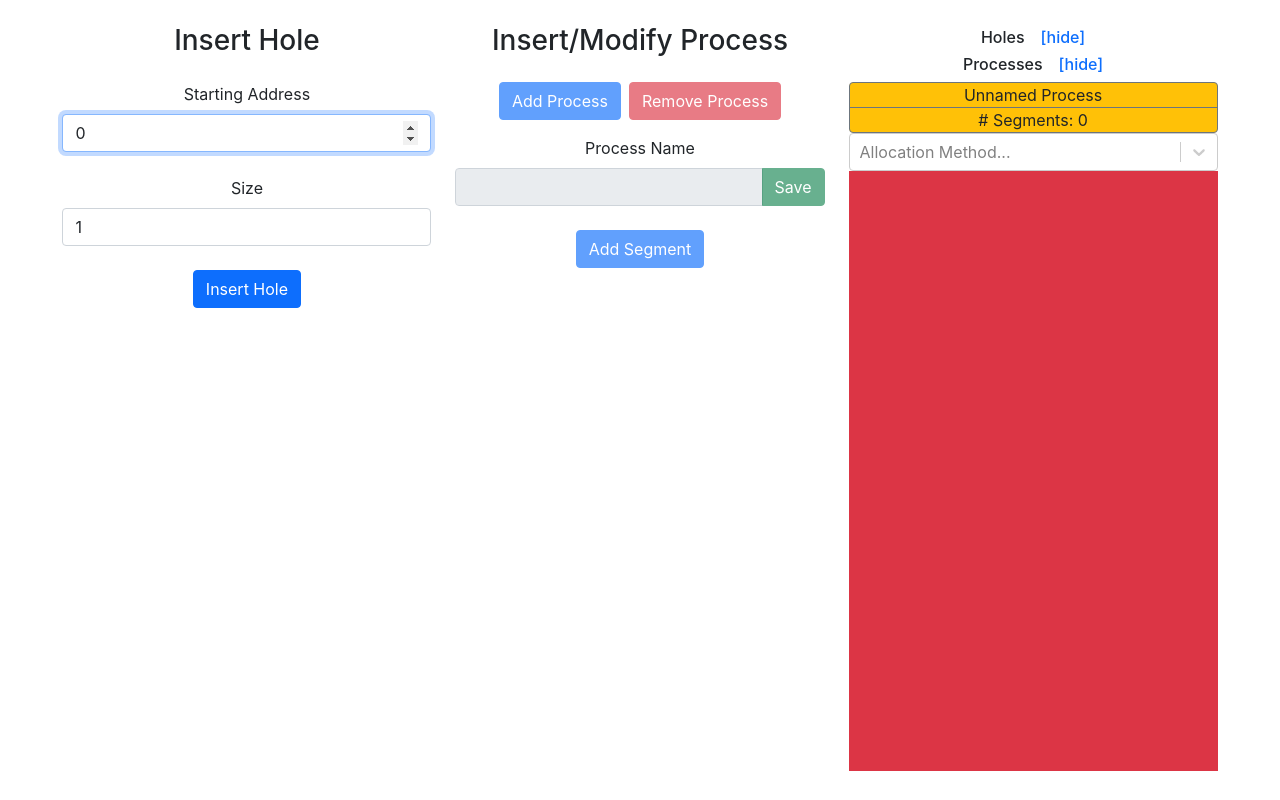
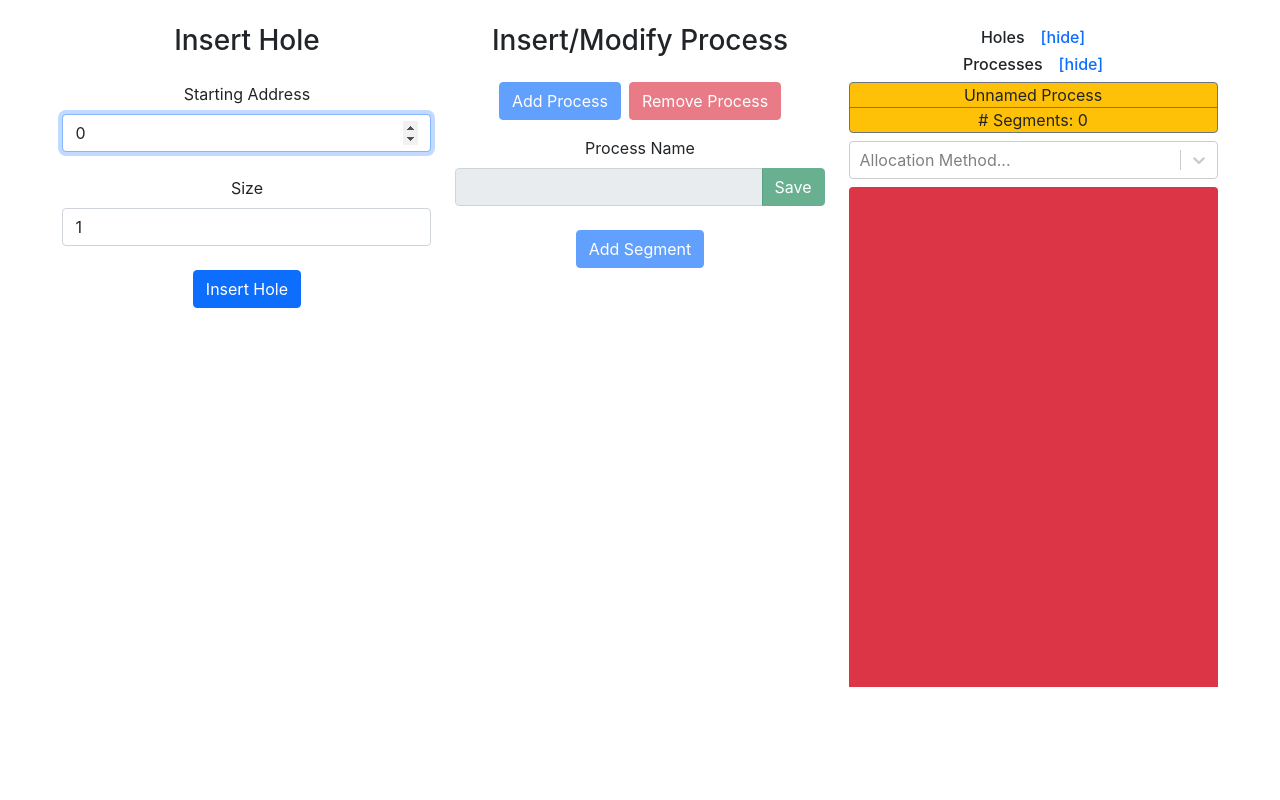
Before and after one commit to XtratoS/memory-allocation, a React app: page / in a window 1280 px wide. Both pictures are taken after a click on the button "Submit". Built offline with nearby package versions, Linux system fonts and the light colour scheme.

Commit message:
Finalized base functionality and look

```diff
--- a/package.json
+++ b/package.json
@@ -1,6 +1,6 @@
 {
   "name": "memory-alloc",
-  "version": "0.1.0",
+  "version": "1.0.0",
   "private": true,
   "dependencies": {
     "@electron/remote": "^1.1.0",
@@ -13,7 +13,7 @@
     "electron-is-dev": "^2.0.0",
     "react": "^17.0.2",
     "react-dom": "^17.0.2",
-    "react-scripts": "4.0.3",
+    "react-scripts": "^4.0.3",
     "react-select": "^4.3.1",
     "wait-on": "^5.3.0",
     "web-vitals": "^1.0.1"
--- a/public/index.html
+++ b/public/index.html
@@ -24,7 +24,7 @@
       work correctly both with client-side routing and a non-root public URL.
       Learn how to configure a non-root public URL by running `npm run build`.
     -->
-    <link rel="stylesheet" href="%PUBLIC_URL%/fa5.15.3.css">
+    <link rel="stylesheet" href="https://use.fontawesome.com/releases/v5.15.3/css/all.css" integrity="sha384-SZXxX4whJ79/gErwcOYf+zWLeJdY/qpuqC4cAa9rOGUstPomtqpuNWT9wdPEn2fk" crossorigin="anonymous">
     <title>Memory Allocation</title>
   </head>
   <body>
--- a/src/components/App.js
+++ b/src/components/App.js
@@ -1,5 +1,5 @@
 import React from 'react';
-import Main from './Main';
+import AppContainer from './AppContainer';
 import './App.css';
 
 function App() {
@@ -7,7 +7,7 @@ function App() {
   return (
     <div className="App">
       <div className="container mw-94 mb-4">
-        <Main />
+        <AppContainer />
       </div>
     </div>
   );
--- a/src/components/Main.js
+++ b/src/components/AppContainer.js
@@ -1,8 +1,9 @@
 import React, { useEffect, useState, useCallback } from 'react';
 import ModifyProcessColumn from './ModifyProcessColumn';
 import InsertedDataView from './InsertedDataView';
+import SortedProcessesView from './SortedProcessesView';
 
-export default function Main() {
+export default function AppContainer() {
 
   const [memorySizeInputValue, setMemorySizeInputValue] = useState('2');
   const [memorySize, setMemorySize] = useState(0);
@@ -17,14 +18,6 @@ export default function Main() {
   const autoFocusCallbackRef = useCallback(inputElement => {
     if (inputElement) inputElement.focus();
   }, []);
-
-  // const startingAddressCallbackRef = useCallback(inputElement => {
-  //   if (inputElement) inputElement.focus();
-  // }, []);
-
-  useEffect(() => {
-    // console.log(holes);
-  }, [holes]);
 
   const submitMemorySize = () => {
     let parsedMemorySize = parseInt(memorySizeInputValue);
@@ -185,6 +178,7 @@ export default function Main() {
           />
         </div>
         <div className="mt-4 col-6 col-md-4">
+          <div className="mb-2">
             <InsertedDataView
               memorySize={memorySize}
               holes={holes}
@@ -193,6 +187,14 @@ export default function Main() {
               selectProcess={(processIndex) => {setCurrentProcessIndex(processIndex)}}
             />
           </div>
+          <div className="mt-2">
+            <SortedProcessesView
+              memorySize={memorySize}
+              processes={processes}
+              holes={holes}
+            />
+          </div>
+        </div>
       </div>
     </>
   )
--- a/src/components/InsertedDataView.js
+++ b/src/components/InsertedDataView.js
@@ -1,5 +1,4 @@
 import React, { useState } from 'react';
-import SortedProcessesView from './SortedProcessesView';
 
 export default function ShowProcesses(props) {
 
@@ -62,11 +61,5 @@ export default function ShowProcesses(props) {
         </div>
       </div>
     </div>))}
-
-    <SortedProcessesView
-      memorySize={props.memorySize}
-      processes={props.processes}
-      holes={props.holes}
-    />
   </>)
 }
--- a/src/components/SortedProcessesView.js
+++ b/src/components/SortedProcessesView.js
@@ -1,17 +1,19 @@
 import React, { useEffect, useState, useRef } from 'react';
 import Select from 'react-select';
+import { ResizableBox } from 'react-resizable';
 import SortedSegmentView from './SortedSegmentView';
 import {
   FIRST_FIT,
   BEST_FIT,
-  WORST_FIT
+  WORST_FIT,
+  PROCESS_VIEW_HEIGHT
 } from '../helpers/constants';
 
 import segmentProcessesAndHoles from '../core/segment';
 
 export default function SortedProcesses(props) {
 
-  const maxHeight = useRef(600);
+  const height = useRef(PROCESS_VIEW_HEIGHT);
 
   const [selectedOption, setSelectedOption] = useState(null);
   const [segments, setSegments] = useState([]);
@@ -20,7 +22,7 @@ export default function SortedProcesses(props) {
     if (selectedOption) {
       const [allocationResult, newSegments] = segmentProcessesAndHoles(
         props.memorySize,
-        maxHeight.current,
+        height.current,
         props.processes,
         props.holes,
         selectedOption.value
@@ -38,9 +40,7 @@ export default function SortedProcesses(props) {
     props.holes
   ]);
 
-  useEffect(() => {
-
-  }, [segments]);
+  useEffect(() => {}, [segments]);
 
   const handleChange = (selectedOption) => {
     setSelectedOption(selectedOption);
@@ -57,13 +57,14 @@ export default function SortedProcesses(props) {
       ]}
       placeholder="Allocation Method..."
     />
-    <div className="bg-danger" style={{
+    <div className="bg-danger mt-2 rounded-top" style={{
       position: 'relative',
-      height: `${maxHeight.current}px`
+      height: `${height.current}px`
     }}>
       {segments.map((segment, i) => (
         <SortedSegmentView
           key={i}
+          index={i}
           type={segment.type}
           start={segment.start}
           size={segment.end - segment.start}
--- a/src/components/SortedSegmentView.js
+++ b/src/components/SortedSegmentView.js
@@ -12,9 +12,10 @@ export default function SortedSegment(props) {
 
   return (
     <div className={
-        (props.type === OLD_PROCESS && "bg-warning") ||
+        ((props.type === OLD_PROCESS && "bg-warning") ||
         (props.type === HOLE && "bg-success") ||
-        (props.type === NEW_PROCESS && "bg-primary")
+        (props.type === NEW_PROCESS && "bg-primary")) +
+        props.index === 0 && " rounded-top"
       } style={{
         position: 'absolute',
         top: `${props.start}px`,
--- a/src/helpers/constants.js
+++ b/src/helpers/constants.js
@@ -5,3 +5,5 @@ export const WORST_FIT = 'WORST_FIT';
 export const OLD_PROCESS = 'OLD_PROCESS';
 export const HOLE = 'HOLE';
 export const NEW_PROCESS = 'NEW_PROCESS';
+
+export const PROCESS_VIEW_HEIGHT = 500;
```
Also changed, not shown: public/main.js (+4 -4 lines), README.md. Lines whose indentation alone changed are shown as unchanged.
